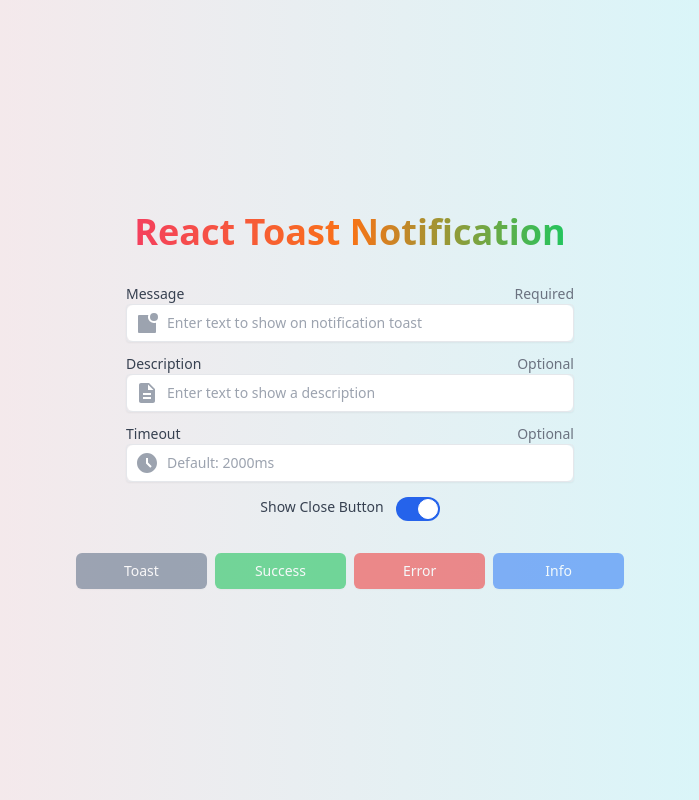
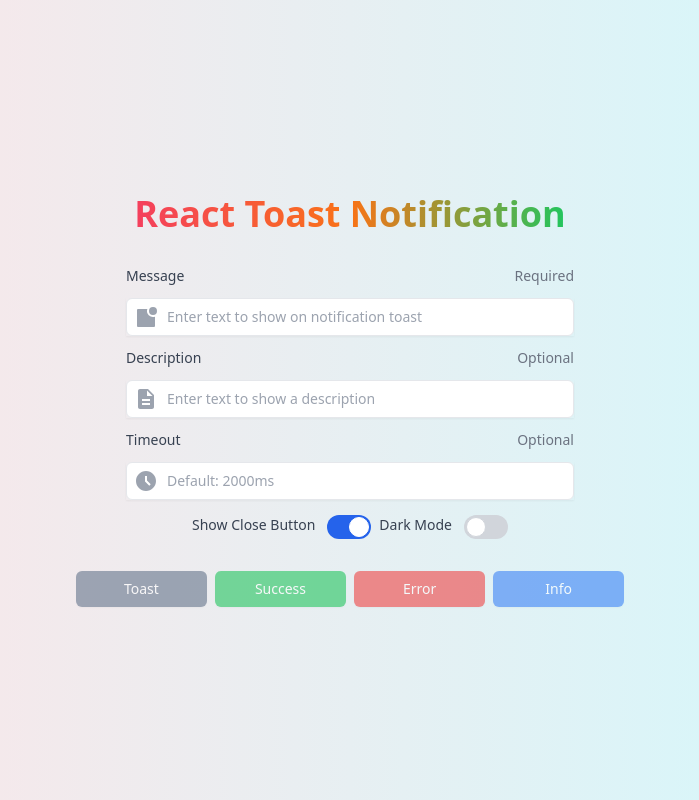
Before and after one commit to ShashwatNautiyal/toast-notification, a React (Create React App) app: page / in a window 1280 px wide. Shown: the whole page, without its empty margins (290-989 px from the left). Built offline with nearby package versions, Linux system fonts and the light colour scheme.

Commit message:
dark mode added

```diff
--- a/src/App.tsx
+++ b/src/App.tsx
@@ -1,11 +1,12 @@
-import { useState } from "react";
+import { useEffect, useLayoutEffect, useState } from "react";
 import InputWithLabel from "./components/InputWithLabel";
 import { RiNotificationBadgeFill } from "react-icons/ri";
 import PrimaryButton from "./components/PrimaryButton";
-import { useAppDispatch } from "./hooks";
+import { useAppDispatch, useAppSelector } from "./hooks";
 import { toast } from "./reducers/toast.reducer";
 import { MdAccessTimeFilled, MdDescription } from "react-icons/md";
 import Toggle from "./components/Toggle";
+import { setMode } from "./reducers/theme.reducer";
 
 function App() {
 	const [description, setDescription] = useState("");
@@ -13,6 +14,14 @@ function App() {
 	const [timer, setTimer] = useState("");
 	const [showClose, setShowClose] = useState(true);
 	const dispatch = useAppDispatch();
+	const mode = useAppSelector((state) => state.theme.mode);
+
+	useLayoutEffect(() => {
+		if (mode === "dark") document.documentElement.classList.add("dark");
+		else if (mode === "light") document.documentElement.classList.remove("dark");
+	}, [mode]);
+
+	console.log(mode);
 
 	return (
 		<form
@@ -25,14 +34,14 @@ function App() {
 						description: description,
 						timeout: Number(timer === "" ? "2000" : timer),
 						showClose: showClose,
-						//@ts-ignore
+						// @ts-ignore
 						type: e.nativeEvent.submitter.name,
 					})
 				);
 			}}
-			className="flex justify-center items-center flex-col h-screen w-screen gap-8 bg-gradient-to-r from-rose-100 to-cyan-100"
+			className="flex justify-center items-center flex-col h-screen w-screen gap-8 bg-gradient-to-r from-rose-100 to-cyan-100 dark:from-slate-800 dark:to-slate-900"
 		>
-			<h1 className="bg-clip-text text-transparent font-bold md:text-4xl text-2xl bg-gradient-to-r from-rose-500 via-orange-500 to-green-500">
+			<h1 className="bg-clip-text text-transparent font-bold md:text-4xl text-2xl bg-gradient-to-r from-rose-500 via-orange-500 to-green-500 dark:from-fuchsia-500 dark:to-red-500">
 				React Toast Notification
 			</h1>
 			<div className="flex flex-col gap-3 w-full max-w-md md:px-0 px-2">
@@ -72,11 +81,18 @@ function App() {
 					label="Timeout"
 					placeholder="Default: 2000ms"
 				/>
-				<div className="mx-auto">
+				<div className="mx-auto space-x-2">
 					<Toggle
+						id="close-btn"
 						label="Show Close Button"
 						checked={showClose}
 						setChecked={() => setShowClose((prev) => !prev)}
+					/>
+					<Toggle
+						id="mode-btn"
+						label="Dark Mode"
+						checked={mode === "dark"}
+						setChecked={() => dispatch(setMode(mode === "dark" ? "light" : "dark"))}
 					/>
 				</div>
 			</div>
--- a/src/components/InputWithLabel.tsx
+++ b/src/components/InputWithLabel.tsx
@@ -30,14 +30,17 @@ const InputWithLabel = (props: InputWithLabelProps) => {
 	} = props;
 
 	return (
-		<div>
-			<label htmlFor={id} className="text-sm font-medium text-gray-700 flex justify-between">
+		<>
+			<label
+				htmlFor={id}
+				className="text-sm font-medium text-gray-700 flex justify-between dark:text-gray-400"
+			>
 				{label}
-				<span className="font-normal text-gray-500">
+				<span className="font-normal text-gray-500 dark:text-gray-400">
 					{required ? "Required" : "Optional"}
 				</span>
 			</label>
-			<div className="relative border rounded shadow-sm">
+			<div className="relative shadow-sm">
 				{Icon && (
 					<div className="absolute z-10 cursor-pointer inset-y-0 left-2 flex items-center">
 						<Icon className="h-6 w-6 text-gray-400" aria-hidden="true" />
@@ -49,14 +52,14 @@ const InputWithLabel = (props: InputWithLabelProps) => {
 					type={type}
 					required={required}
 					disabled={disabled}
-					className="block text-left w-full pl-10 px-2 py-2 text-black focus:border-indigo-500 focus:outline-none focus:ring-2 focus:ring-indigo-500 sm:text-sm rounded-md"
+					className="block rounded-md border text-left w-full pl-10 px-2 py-2 text-black dark:bg-slate-700 dark:border-gray-700 focus:border-indigo-500 focus:outline-none focus:ring-2 focus:ring-indigo-500 text-sm dark:text-gray-100"
 					onChange={onChange}
 					id={id}
 					placeholder={placeholder}
 					name={name}
 				/>
 			</div>
-		</div>
+		</>
 	);
 };
 
--- a/src/components/PrimaryButton.tsx
+++ b/src/components/PrimaryButton.tsx
@@ -15,7 +15,7 @@ const PrimaryButton = (props: PrimaryButtonProps) => {
 			name={name}
 			disabled={disabled}
 			type={type ?? "button"}
-			className={`flex justify-center shadow-sm rounded-md items-center text-sm text-white py-2 px-10 font-medium ${bgColor} hover:enabled:${bgColor} disabled:opacity-60`}
+			className={`flex focus:ring-2 focus:ring-offset-2 focus:ring-blue-500 focus:outline-none justify-center shadow-sm rounded-md items-center text-sm text-white py-2 px-10 font-medium ${bgColor} hover:enabled:${bgColor} disabled:opacity-60`}
 		>
 			{text}
 		</button>
--- a/src/components/Toast/Toast.tsx
+++ b/src/components/Toast/Toast.tsx
@@ -5,7 +5,7 @@ import { Transition } from "@headlessui/react";
 import { useEffect, useState } from "react";
 import { useAppDispatch } from "../../hooks";
 import { remove } from "../../reducers/toast.reducer";
-import { RiNotificationFill } from "react-icons/ri";
+import { FaBell } from "react-icons/fa";
 
 const Toast = ({
 	message,
@@ -50,6 +50,7 @@ const Toast = ({
 			{type === "success" && (
 				<CustomToast
 					gradient="linear-gradient(90deg, rgb(0 255 131 / 30%) 0%, rgb(255 255 255 / 60%) 40%)"
+					gradientDark="linear-gradient(90deg, rgb(0 255 131 / 30%) 0%, rgb(255 255 255 / 6%) 40%)"
 					message={message}
 					description={description}
 					setShow={setShow}
@@ -61,6 +62,7 @@ const Toast = ({
 			{type === "error" && (
 				<CustomToast
 					gradient="linear-gradient(90deg, rgb(255 151 0 / 30%) 0%, rgb(255 255 255 / 60%) 40%)"
+					gradientDark="linear-gradient(90deg, rgb(255 151 0 / 30%) 0%, rgb(255 255 255 / 6%) 40%)"
 					message={message}
 					description={description}
 					setShow={setShow}
@@ -73,6 +75,7 @@ const Toast = ({
 			{type === "info" && (
 				<CustomToast
 					gradient="linear-gradient(90deg, rgb(0 205 255 / 30%) 0%, rgb(255 255 255 / 60%) 40%)"
+					gradientDark="linear-gradient(90deg, rgb(0 205 255 / 30%) 0%, rgb(255 255 255 / 6%) 40%)"
 					message={message}
 					description={description}
 					setShow={setShow}
@@ -85,12 +88,13 @@ const Toast = ({
 			{!type && (
 				<CustomToast
 					gradient="linear-gradient(90deg, rgb(0 255 230 / 30%) 0%, rgb(255 255 255 / 70%) 40%)"
+					gradientDark="linear-gradient(90deg, rgb(0 255 230 / 30%) 0%, rgb(255 255 255 / 6%) 40%)"
 					message={message}
 					description={description}
 					setShow={setShow}
-					Icon={RiNotificationFill}
+					Icon={FaBell}
 					showClose={showClose}
-					textColor={"text-gray-500"}
+					textColor={"text-gray-500 dark:text-gray-400"}
 				/>
 			)}
 		</Transition>
@@ -105,6 +109,7 @@ const CustomToast = ({
 	setShow,
 	textColor,
 	Icon,
+	gradientDark,
 }: {
 	gradient: string;
 	message: string;
@@ -113,17 +118,20 @@ const CustomToast = ({
 	setShow: React.Dispatch<React.SetStateAction<boolean>>;
 	textColor: string;
 	Icon?: (props: React.ComponentProps<"svg">) => JSX.Element;
+	gradientDark: string;
 }) => {
+	const prefersDarkScheme = window.matchMedia("(prefers-color-scheme: dark)").matches;
+
 	return (
 		<div
 			style={{
-				backgroundImage: gradient,
+				backgroundImage: prefersDarkScheme ? gradient : gradientDark,
 			}}
-			className={`px-5 py-3 flex justify-center items-center gap-3 backdrop-blur bg-opacity-70 shadow-md rounded leading-5 ${textColor} max-w-md`}
+			className={`px-4 py-3 flex justify-center items-center gap-3 backdrop-blur bg-opacity-70 shadow-md rounded leading-5 ${textColor} max-w-md`}
 		>
 			{Icon && (
 				<div className="">
-					<Icon className="h-7 w-7" />
+					<Icon className="h-6 w-6" />
 				</div>
 			)}
 
@@ -131,11 +139,13 @@ const CustomToast = ({
 				<p className="text-lg font-semibold overflow-hidden text-ellipsis max-w-md">
 					{message}
 				</p>
-				<p className="text-sm font-medium text-gray-600">{description}</p>
+				<p className="text-sm font-medium text-gray-600 dark:text-gray-400">
+					{description}
+				</p>
 			</div>
 			{showClose && (
 				<MdOutlineClose
-					className="h-7 w-7 cursor-pointer flex-shrink-0"
+					className="h-6 w-6 cursor-pointer flex-shrink-0"
 					onClick={() => {
 						setShow(false);
 					}}
--- a/src/components/Toast/ToastContainer.tsx
+++ b/src/components/Toast/ToastContainer.tsx
@@ -3,7 +3,6 @@ import Toast from "./Toast";
 
 const ToastContainer = ({ time, showClose }: { time?: number; showClose?: boolean }) => {
 	const { queue } = useAppSelector((state) => state.queue);
-	console.log(queue);
 
 	return (
 		<div className="fixed top-0 right-0 m-2  w-fit h-fit flex flex-col gap-2 items-end z-50">
--- a/src/components/Toggle.tsx
+++ b/src/components/Toggle.tsx
@@ -2,26 +2,26 @@ const Toggle = ({
 	checked,
 	setChecked,
 	label,
+	id,
 }: {
 	checked: boolean;
 	setChecked: () => void;
 	label: string;
+	id: string;
 }) => {
 	return (
-		<label
-			htmlFor="checked-toggle"
-			className="inline-flex w-min whitespace-nowrap relative cursor-pointer"
-		>
-			<span className="text-sm font-medium text-gray-700 mr-3">{label}</span>
+		<label htmlFor={id} className="inline-flex w-min whitespace-nowrap relative cursor-pointer">
+			<span className="text-sm font-medium text-gray-700 mr-3 dark:text-gray-300/80">
+				{label}
+			</span>
 			<input
 				type="checkbox"
-				value=""
-				id="checked-toggle"
+				id={id}
 				className="sr-only peer"
 				checked={checked}
 				onChange={setChecked}
 			/>
-			<div className="relative w-11 h-6 bg-gray-300 rounded-full peer peer-focus:ring-2 peer-focus:ring-blue-500 peer-focus:ring-offset-2   peer-checked:after:translate-x-full peer-checked:after:border-white after:content-[''] after:absolute after:top-0.5 after:left-[2px] after:bg-white after:border-gray-300 after:border after:rounded-full after:h-5 after:w-5 after:transition-all peer-checked:bg-blue-600"></div>
+			<div className="relative w-11 h-6 bg-gray-300 rounded-full peer peer-focus:ring-2 peer-focus:ring-blue-500 peer-focus:ring-offset-2   peer-checked:after:translate-x-full peer-checked:after:border-white after:content-[''] after:absolute after:top-0.5 after:left-[2px] after:bg-white after:border-gray-300 after:border after:rounded-full after:h-5 after:w-5 after:transition-all peer-checked:bg-blue-600 dark:bg-slate-700"></div>
 		</label>
 	);
 };
--- /dev/null
+++ b/src/reducers/theme.reducer.ts
@@ -0,0 +1,23 @@
+import { createSlice, PayloadAction } from "@reduxjs/toolkit";
+
+interface ThemeState {
+	mode?: "dark" | "light";
+}
+
+const initialState: ThemeState = {
+	mode: window.matchMedia("(prefers-color-scheme: dark)").matches ? "dark" : "light",
+};
+
+export const ThemeSlice = createSlice({
+	name: "theme",
+	initialState,
+	reducers: {
+		setMode: (state, action: PayloadAction<"dark" | "light">) => {
+			state.mode = action.payload;
+		},
+	},
+});
+
+export const { setMode } = ThemeSlice.actions;
+
+export default ThemeSlice.reducer;
--- a/src/store/index.tsx
+++ b/src/store/index.tsx
@@ -1,9 +1,11 @@
 import { configureStore } from "@reduxjs/toolkit";
+import themeReducer from "../reducers/theme.reducer";
 import toastReducer from "../reducers/toast.reducer";
 
 const store = configureStore({
 	reducer: {
 		queue: toastReducer,
+		theme: themeReducer,
 	},
 });
 
--- a/tailwind.config.js
+++ b/tailwind.config.js
@@ -4,5 +4,6 @@ module.exports = {
 	theme: {
 		extend: {},
 	},
+	darkMode: "class",
 	plugins: [],
 };
```
